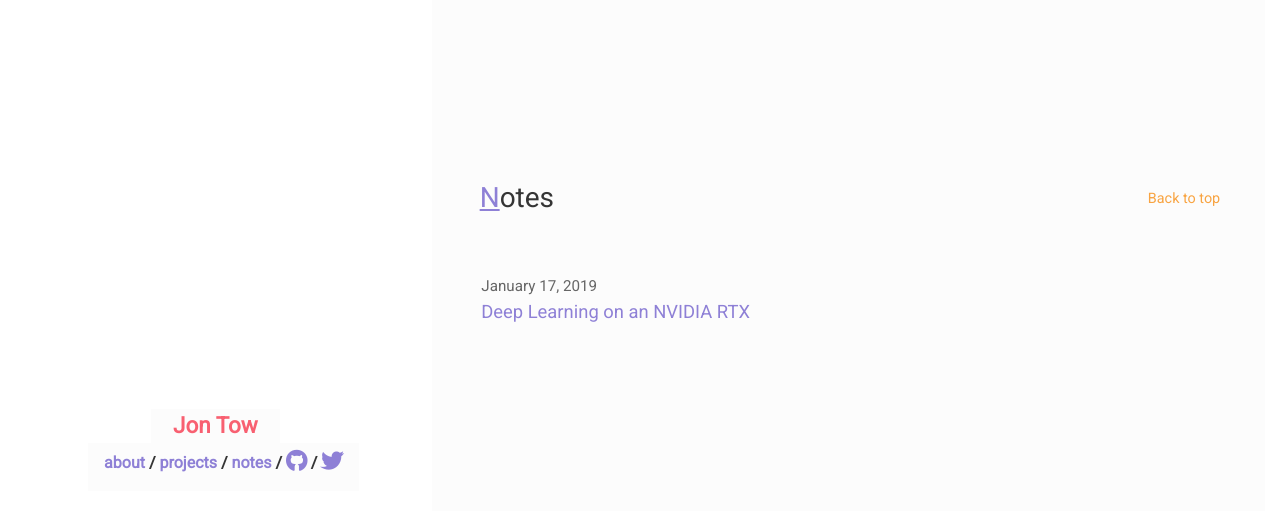
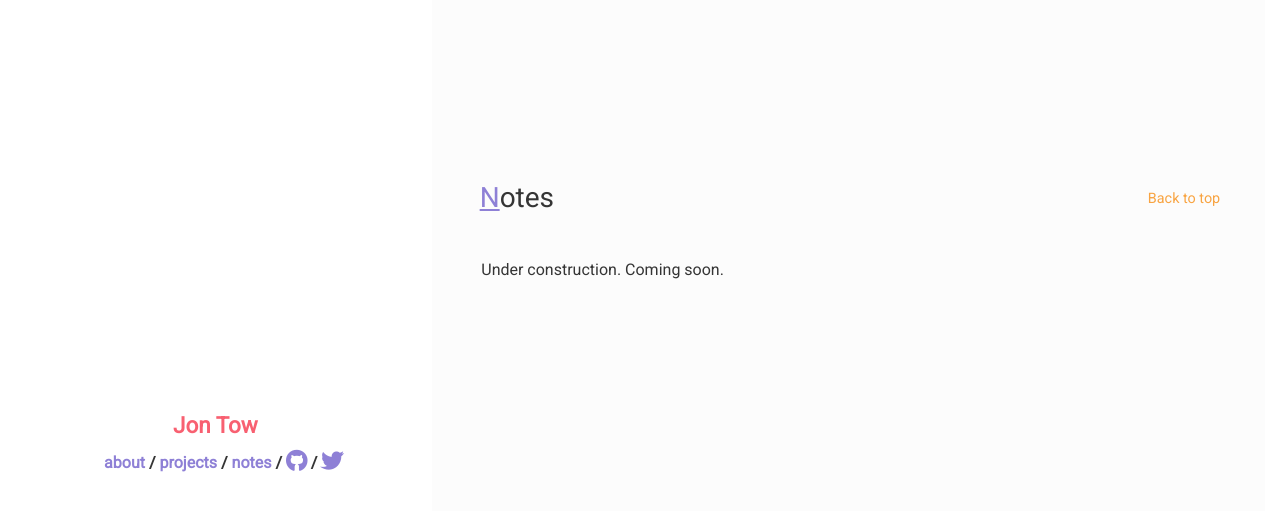
Before and after one commit to jon-tow/jon-tow.github.io, a Jekyll site: the page built from index.html, in a window 1280 px wide and 900 px high, scrolled down 1661 px. Shown: the top 511 px of the window. Built offline with Jekyll 4.4.1, drawn with Linux system fonts in a browser that asks for light colours.

Commit message:
fix background nav color

```diff
--- a/_includes/_base/nav.html
+++ b/_includes/_base/nav.html
@@ -4,11 +4,11 @@
        style="
 	      border-radius: 4px;
 	      text-align: center;" >
-    <span class="navbar-brand" style="padding: 0; color: var(--third-color); padding: 0em 1em 0em 1em; background-color: var(--main-white); " href="{{site.url}}">
+    <span class="navbar-brand" style="padding: 0; color: var(--third-color); padding: 0em 1em 0em 1em; background-color: white; " href="{{site.url}}">
       Jon Tow
     </span>
 
-  <nav class="navbar ml-0 navbar-expand mb-0 pb-0" style="background-color: var(--main-white); "id="nav">
+  <nav class="navbar ml-0 navbar-expand mb-0 pb-0" style="background-color: white; "id="nav">
 
     <div class="collapse navbar-collapse pt-0" id="navbarNav">
       <p style="font-weight: 600;">
--- a/_includes/_sections/about.html
+++ b/_includes/_sections/about.html
@@ -14,7 +14,6 @@
     <p>
       <b>CS @ Stony Brook University</b>
       <br>
-
       <br>
       I enjoy coding, tinkering with
       machine learning models,
--- a/_includes/_sections/notes.html
+++ b/_includes/_sections/notes.html
@@ -16,20 +16,21 @@
   <div class="section-content" style="">
     <!-- Notes Row -->
     <ul class="entry-previews" >
-      {% for post in site.posts %}
-      <li class="pt-3">
-	<p class="post-preview">
-	  <span style="font-size: .95em; color: var(--light-black)">{{post.date | date: '%B %d, %Y'}}
-	  </span>
-	  <br>
-	  <a href="{{ post.url }}" style="font-size: 1.15em;">
-	    {{ post.title }}
-	  </a>
-	  <br>
-	  {{ post.introduction }}
-	</p>
-      </li>
-      {% endfor %}
+      Under construction. Coming soon.
+      <!-- {% for post in site.posts %} -->
+      <!-- <li class="pt-3"> -->
+      <!-- 	<p class="post-preview"> -->
+      <!-- 	  <span style="font-size: .95em; color: var(--light-black)">{{post.date | date: '%B %d, %Y'}} -->
+      <!-- 	  </span> -->
+      <!-- 	  <br> -->
+      <!-- 	  <a href="{{ post.url }}" style="font-size: 1.15em;"> -->
+      <!-- 	    {{ post.title }} -->
+      <!-- 	  </a> -->
+      <!-- 	  <br> -->
+      <!-- 	  {{ post.introduction }}	   -->
+      <!-- 	</p> -->
+      <!-- </li> -->
+      <!-- {% endfor %} -->
     </ul>
 
   </div>
--- a/assets/css/main.css
+++ b/assets/css/main.css
@@ -156,7 +156,7 @@ header a {
 }
 
 .navbar-nav .navbar ul li {
-        background-color: white;
+    background-color: white;
     list-style-type: none;
 }
 
```
